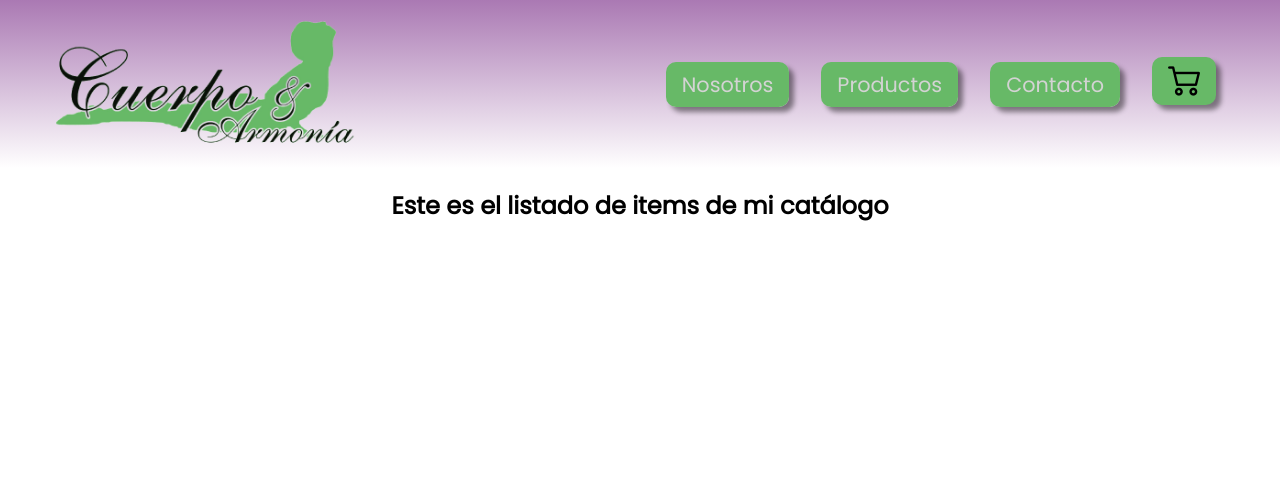
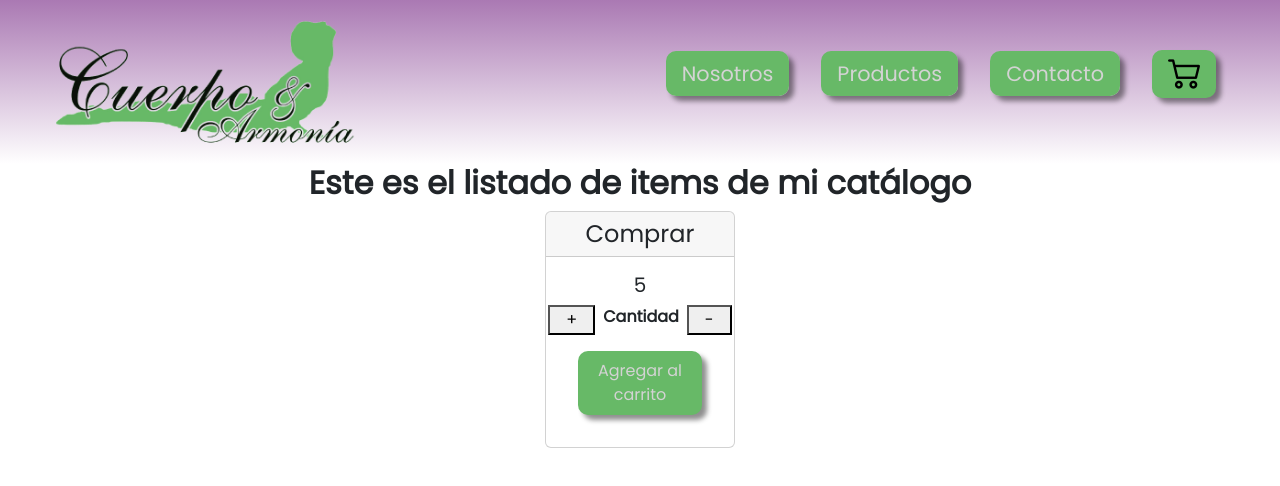
Before and after one commit to JuanBenega/proyecto-react, a React (Create React App) app: page / in a window 1280 px wide. Shown: the top 486 px of the page. Built offline with nearby package versions, Linux system fonts and the light colour scheme.

Commit message:
incorporacion itemCount

```diff
--- a/src/App.js
+++ b/src/App.js
@@ -3,10 +3,11 @@ import ItemList from './components/ItemList/ItemList';
 import Navbar from './components/Navbar/Navbar';
 
 function App() {
+
   return (
     <>
       <Navbar />
-      <ItemList />
+      <ItemList saludo='Este es el listado de items de mi catálogo'/>
     </>
   )
 }
--- /dev/null
+++ b/src/components/ItemCount/ItemCount.css
@@ -0,0 +1,35 @@
+.counter {
+    font-family: 'Poppins', sans-serif;
+    text-align: center;
+}
+
+.buttons {
+    display: flex;
+    justify-content: center;
+    font-weight: bold;
+}
+
+/* button {
+    margin: 0px 10px;
+    padding: 0px 10px;
+} */
+
+.addToCart {
+    font-family: 'Poppins', sans-serif;
+    font-size: 1rem;
+    margin: 1em;
+    padding: 0.5em 1em;
+    background-color: #67b967;
+    border-radius: 10px;
+    border-style: none;
+    color: lightgray;
+    box-shadow: 5px 5px 5px 0px rgba(0, 0, 0, 0.438);
+    transition: all 0.5s;
+}
+
+.addToCart:hover {
+    background-color: lightgray;
+    color: white;
+    box-shadow: none;
+    transform: scale(110%);
+}
--- /dev/null
+++ b/src/components/ItemCount/ItemCount.jsx
@@ -0,0 +1,54 @@
+import { useState } from 'react';
+
+import 'bootstrap/dist/css/bootstrap.css';
+import './ItemCount.css'
+
+
+const ItemCount = ({ stock, initial }) => {
+
+    const [items, setItems] = useState(initial)
+
+    const add = () => {
+        items < stock ? setItems(items + 1) : alert('No hay más estock disponible');
+    };
+
+    const substract = () => {
+        items > 0 && setItems(items - 1);
+    };
+
+    const onAdd = () => {
+        items > 0 && alert(`Se agregaron ${items} items al carrito`)
+    }
+
+    return (
+        <>
+            <div className="container-fluid">
+                <div className='row'>
+                    <div className="col-5"></div>
+                    <div className="col-2 counter">
+                        <div className="card">
+                            <h4 className="card-header">
+                                Comprar
+                            </h4>
+                            <div className="card-body">
+                                <h5 className="card-text">
+                                    {items}
+                                </h5>
+                                <div className='d-flex justify-content buttons'>
+                                    <button onClick={add} className='mx-2 px-3'> + </button>
+                                    <div>Cantidad</div>
+                                    <button onClick={substract} className='mx-2 px-3'> - </button>
+                                </div>
+                                <button className='addToCart' onClick={onAdd}>Agregar al carrito</button>
+                            </div>
+                        </div>
+                    </div>
+                    <div className="col-5"></div>
+                </div>
+            </div>
+
+        </>
+    )
+}
+
+export default ItemCount
--- a/src/components/ItemList/ItemList.jsx
+++ b/src/components/ItemList/ItemList.jsx
@@ -1,11 +1,19 @@
 import './ItemList.css'
+import ItemCount from '../ItemCount/ItemCount';
 
 
-const ItemList = () => {
+
+const ItemList = ({saludo}) => {
+    const stock = 10;
+    const initial=5;
+
+
     return (
-        <div>
-            <h2 className='title'>Este es el listado de items de mi catálogo</h2>
-        </div>
+        <>
+            <h2 className='title'>{saludo}</h2>
+            <ItemCount stock= {stock} initial= {initial} />
+        </>
+
     )
 }
 
```
